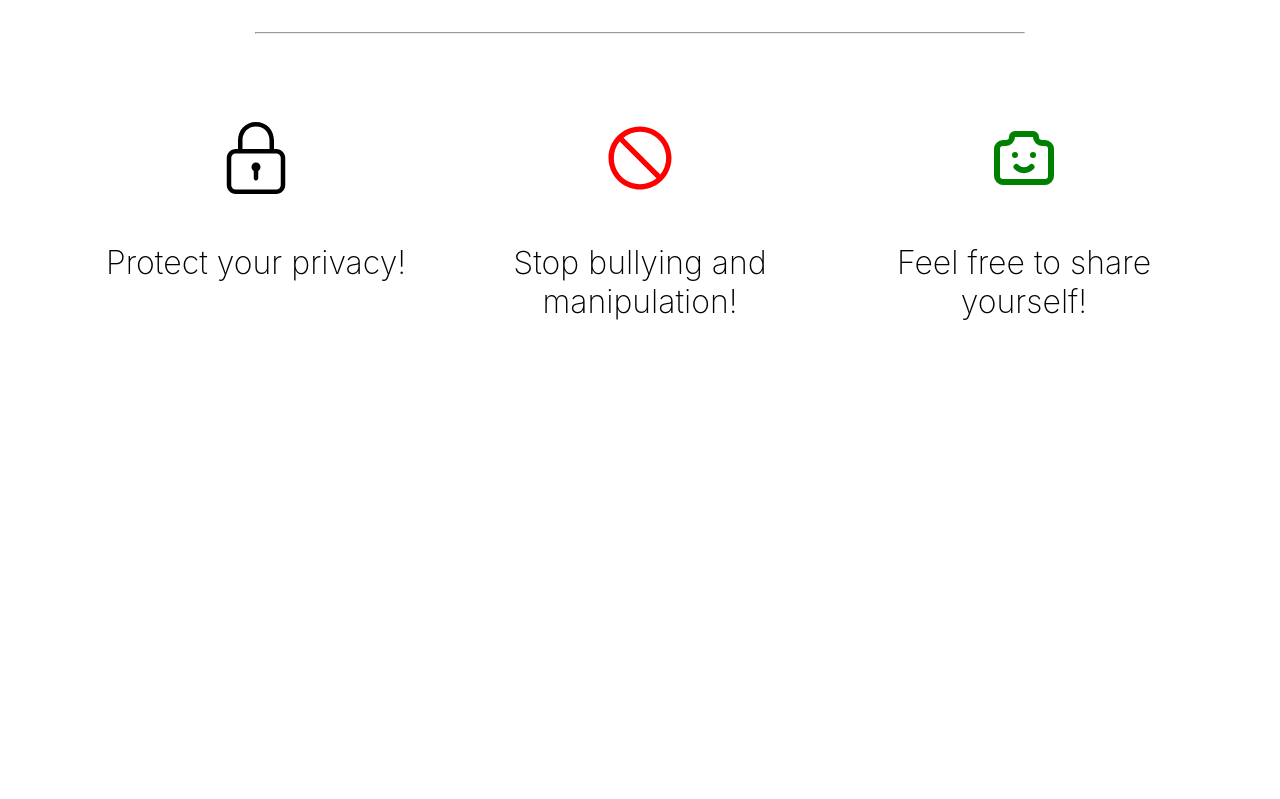
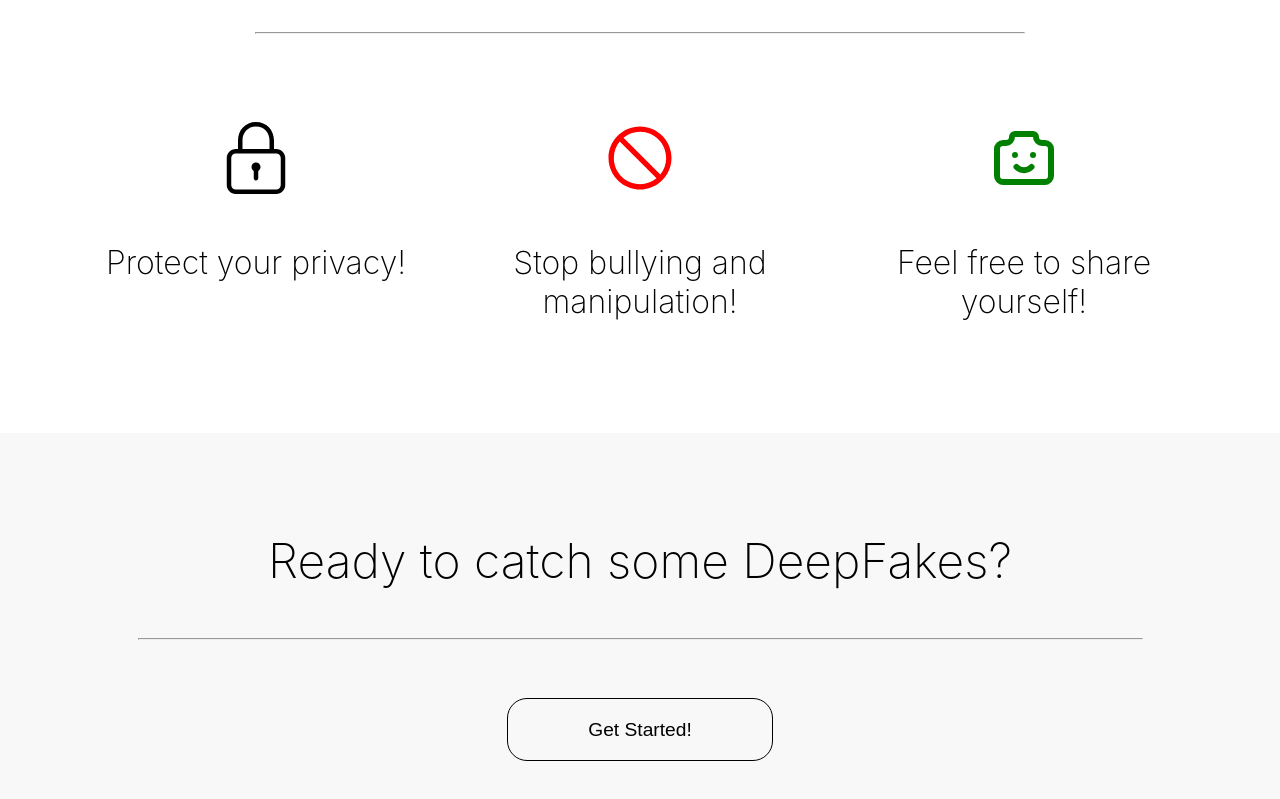
Before and after one commit to ArdiJorganxhi/CatchADeepfake-Frontend, a React (Create React App) app: page / in a window 1280 px wide. Shown: the part 1341-2140 px from the top of the page. Before the commit the page ends 1774 px from the top, so only its background shows below. Built offline with nearby package versions, Linux system fonts and the light colour scheme.

Commit message:
implement get started section

```diff
--- /dev/null
+++ b/src/components/button.js
@@ -0,0 +1,13 @@
+import React from 'react'
+import './css/button.css'
+import { Link } from 'react-router-dom'
+
+export default function Button(props) {
+  return (
+    <Link to={props.navigate}>
+   <button className='button-component' onClick={props.onClick}>
+    <h3>{props.title}</h3>
+   </button>
+   </Link>
+  )
+}
--- /dev/null
+++ b/src/components/css/button.css
@@ -0,0 +1,13 @@
+.button-component {
+    font-weight: 1rem;
+    border: 1px solid black;
+    border-radius: 20px;
+    padding: 0px 80px 0px 80px;
+    background-color: #F8F8F8;
+    cursor: pointer;
+}
+
+.button-component h3 {
+    font-size: 1.2rem;
+    font-weight: 200;
+}
--- /dev/null
+++ b/src/components/home/css/get.started.css
@@ -0,0 +1,17 @@
+.get-started-container {
+    background-color: #F8F8F8;
+    padding: 50px;
+}
+
+.get-started-title h3 {
+    font-weight: 250;
+    font-size: 3rem;
+}
+
+.get-started-line {
+    width: 85%;
+}
+
+.button-container {
+    padding: 50px;
+}
--- /dev/null
+++ b/src/components/home/get.started.js
@@ -0,0 +1,19 @@
+import React from 'react'
+import './css/get.started.css'
+import Button from '../button'
+
+export default function GetStarted() {
+  return (
+    <div>
+      <div className="get-started-container">
+        <div className="get-started-title">
+            <h3>Ready to catch some DeepFakes?</h3>
+            <hr className='get-started-line'></hr>
+        </div>
+        <div className="button-container">
+            <Button title="Get Started!" navigate="/upload" />
+        </div>
+      </div>
+    </div>
+  )
+}
--- a/src/pages/home.jsx
+++ b/src/pages/home.jsx
@@ -3,6 +3,7 @@ import HeroSection from '../components/home/hero.section';
 import Navbar from '../components/navbar';
 import About from '../components/home/about';
 import WhySection from '../components/home/why.section';
+import GetStarted from '../components/home/get.started';
 
 export default function Home() {
   return (
@@ -11,6 +12,7 @@ export default function Home() {
       <HeroSection />
       <About />
       <WhySection />
+      <GetStarted />
     </div>
   )
 }
```
